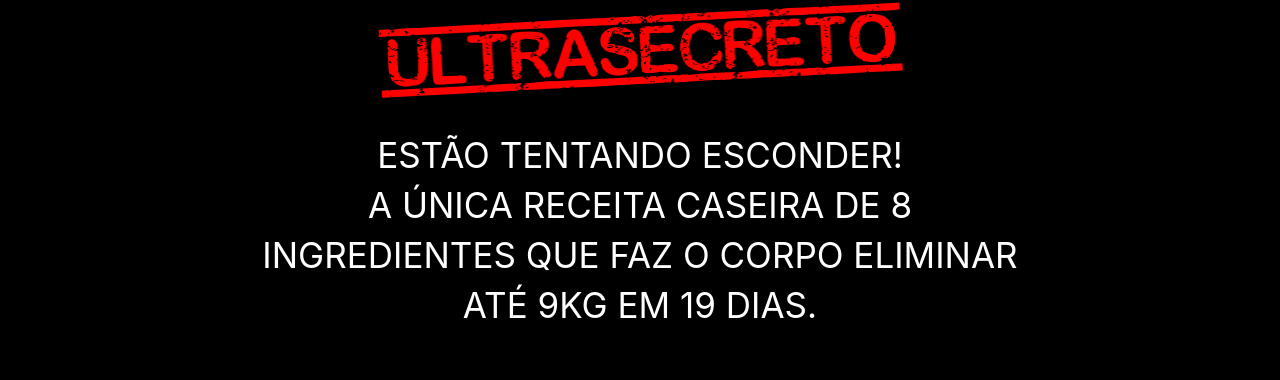
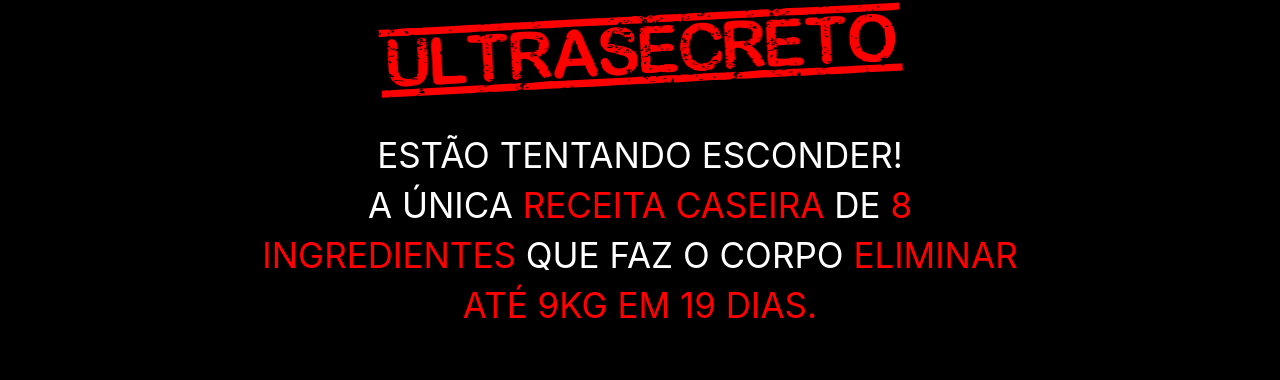
Before and after one commit to DjorgeSilva/marketing, a React (Create React App) app in the folder my-app/: page / in a window 1280 px wide. Shown: the part 70-450 px from the top of the page. Built offline with nearby package versions, Linux system fonts and the light colour scheme.

Commit message:
add mixed colors - main title

```diff
--- a/my-app/src/Components/Home/index.styles.ts
+++ b/my-app/src/Components/Home/index.styles.ts
@@ -82,6 +82,7 @@ export const HeaderImage = styled.div`
 `;
 
 export const MainTitle = styled.p<ContentTextType>`
+  display: inline;
   cursor: pointer;
   width: 80%;
   font-size: ${({ fontSize }) => `${fontSize}px`};
--- a/my-app/src/Components/Home/index.tsx
+++ b/my-app/src/Components/Home/index.tsx
@@ -90,8 +90,18 @@ export const Home: React.FC = (): JSX.Element => {
 
         <MainTitle color={"#fff"} isUppercase={true}>
           Estão tentando esconder!
-          <br /> A única receita caseira de 8 ingredientes que faz o corpo
-          eliminar até 9kg em 19 dias.
+          <br /> A única <span> </span>
+          <MainTitle color={"#f00"} isUppercase={true}>
+            receita caseira
+          </MainTitle>{" "}
+          de <span> </span>
+          <MainTitle color={"#f00"} isUppercase={true}>
+            8 ingredientes
+          </MainTitle>{" "}
+          que faz o corpo <span> </span>
+          <MainTitle color={"#f00"} isUppercase={true}>
+            eliminar até 9kg em 19 dias.
+          </MainTitle>
         </MainTitle>
 
         <VideoWrapper>
```
